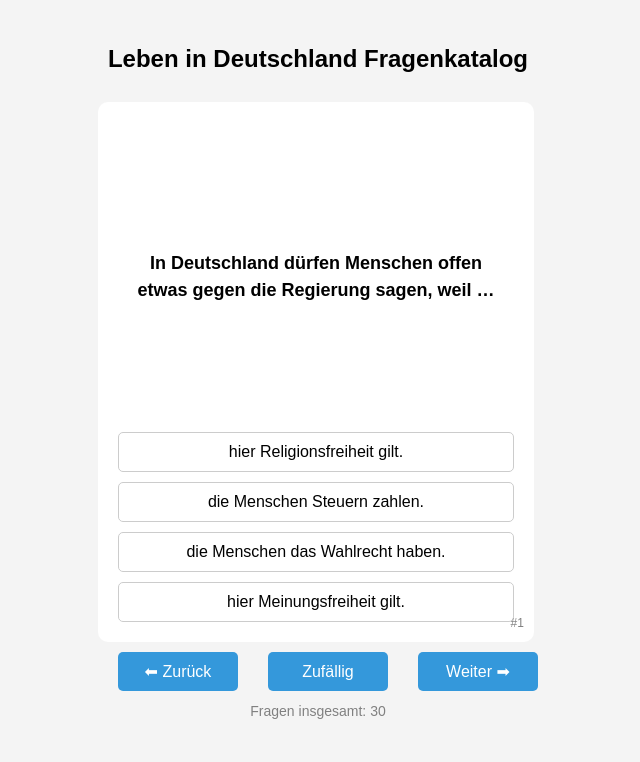
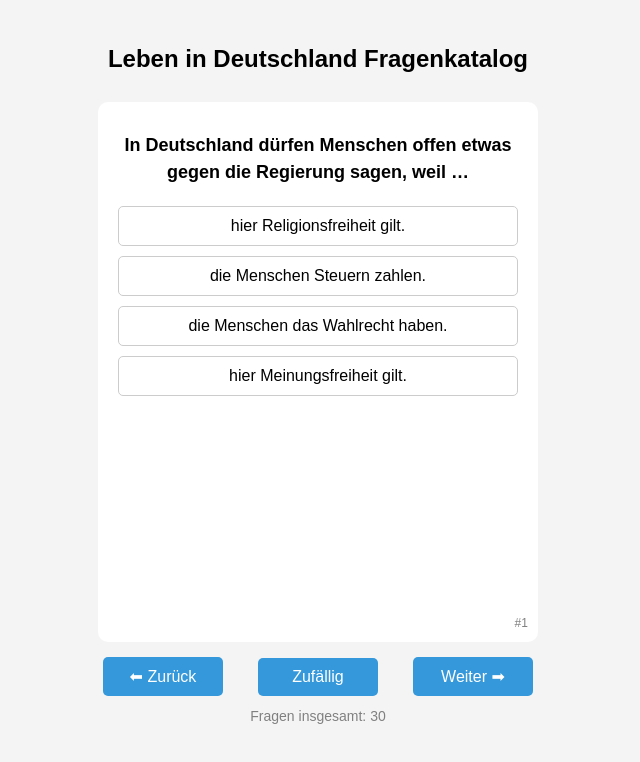
Before and after one commit to roieshalom/BETU, a React (Vite) app in the folder my-project/: page / in a window 1280 px wide. Shown: the top 762 px of the page, without its empty margins (322-962 px from the left). Built offline with nearby package versions, Linux system fonts and the light colour scheme.

Commit message:
card css

```diff
--- a/my-project/src/App.css
+++ b/my-project/src/App.css
@@ -49,18 +49,18 @@ body {
 }
 
 .flashcard {
-  width: 90%;  /* Makes it responsive but consistent */
-  max-width: 400px;  /* Ensures it doesn’t grow beyond mobile-friendly size */
-  height: 500px;  /* Fixed height to prevent jumping */
+  width: 90%;
+  width: 400px; /* ✅ Keeps a fixed width */
+  height: 500px; /* ✅ Keeps a fixed height */
   display: flex;
   flex-direction: column;
-  justify-content: space-between; /* Ensures text is spaced correctly */
   align-items: center;
+  justify-content: flex-start;  /* ✅ Moves content to the top */
   padding: 20px;
   border-radius: 10px;
   background: white;
   position: relative;
-  overflow: hidden; /* Prevents text overflow */
+  overflow: hidden;
 }
 
 .question {
@@ -70,20 +70,22 @@ body {
   text-align: center;
   word-wrap: break-word;
   overflow-wrap: break-word;
-  flex-grow: 1;
-  display: flex;
-  align-items: center; /* Centers text vertically */
-  justify-content: center;
+  width: 100%;
+  max-width: 100%;
   padding: 10px;
-  max-width: 100%;
+  margin-bottom: 10px; /* ✅ Adds space below the question */
 }
+
 
 .options {
   display: flex;
   flex-direction: column;
   width: 100%;
   gap: 10px;
+  flex-grow: 1;  /* ✅ Allows buttons to fill available space */
+  justify-content: flex-start; /* ✅ Ensures answers stay near the question */
 }
+
 
 /* Ensures options fit properly */
 .options {
@@ -119,15 +121,16 @@ body {
   color: white;
 }
 
-/* Fixed width for all buttons to prevent movement */
 .controls {
   display: flex;
-  justify-content: space-between;
+  justify-content: center;  /* ✅ Centers buttons horizontally */
+  align-items: center;  /* ✅ Ensures buttons align properly */
   width: 100%;
-  max-width: 400px;
-  margin-top: 10px;
-  gap: 10px;
+  max-width: 400px;  /* ✅ Matches the card width */
+  margin-top: 15px;  /* ✅ Keeps spacing consistent */
+  gap: 15px;  /* ✅ Adds equal spacing between buttons */
 }
+
 
 .controls button {
   flex: 1;
```
